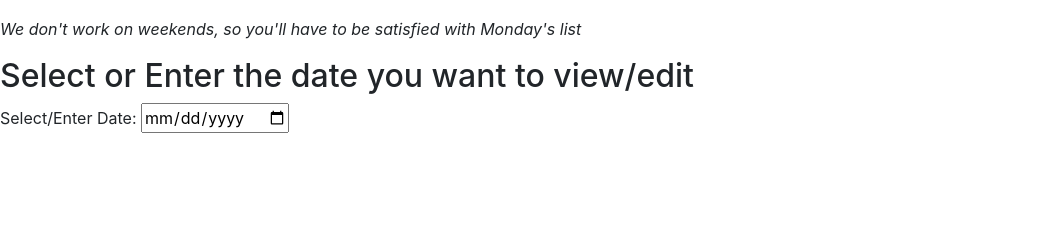
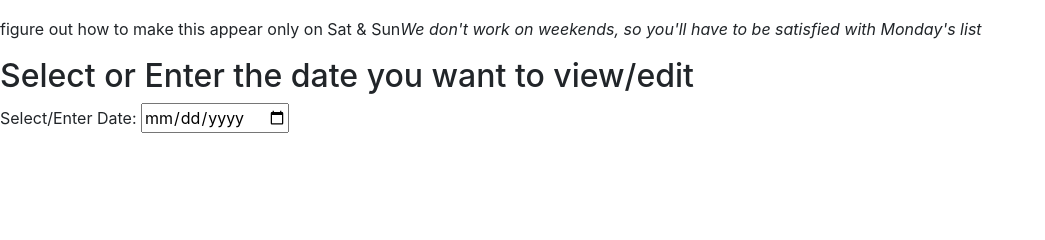
Before and after one commit to shedwyn/AltviaDogs, a Django app: template AltviaDogs/templates/AltviaDogs/index.html in a window 1280 px wide. Shown: the part 143-383 px from the top of the page, without its empty margins (0-1045 px from the left). Run offline with Django 3.2, Linux system fonts and the light colour scheme; the template is opened without the code that fills it, so the values that code supplies are empty; some libraries are stand-ins or nearby versions.

Commit message:
nothing special, just a note for myself

```diff
--- a/AltviaDogs/templates/AltviaDogs/index.html
+++ b/AltviaDogs/templates/AltviaDogs/index.html
@@ -17,7 +17,7 @@
       <div>
       <h2> These are the dogs at work today:</h2>
         <p><h3>Today's Date: {{ date }}</h3></p>
-        <p><i>We don't work on weekends, so you'll have to be satisfied with Monday's list</i></p>
+        <p>figure out how to make this appear only on Sat & Sun<i>We don't work on weekends, so you'll have to be satisfied with Monday's list</i></p>
         <p>
           <p><h3>{{ dogs }}</h3></p>
         </p>
```
